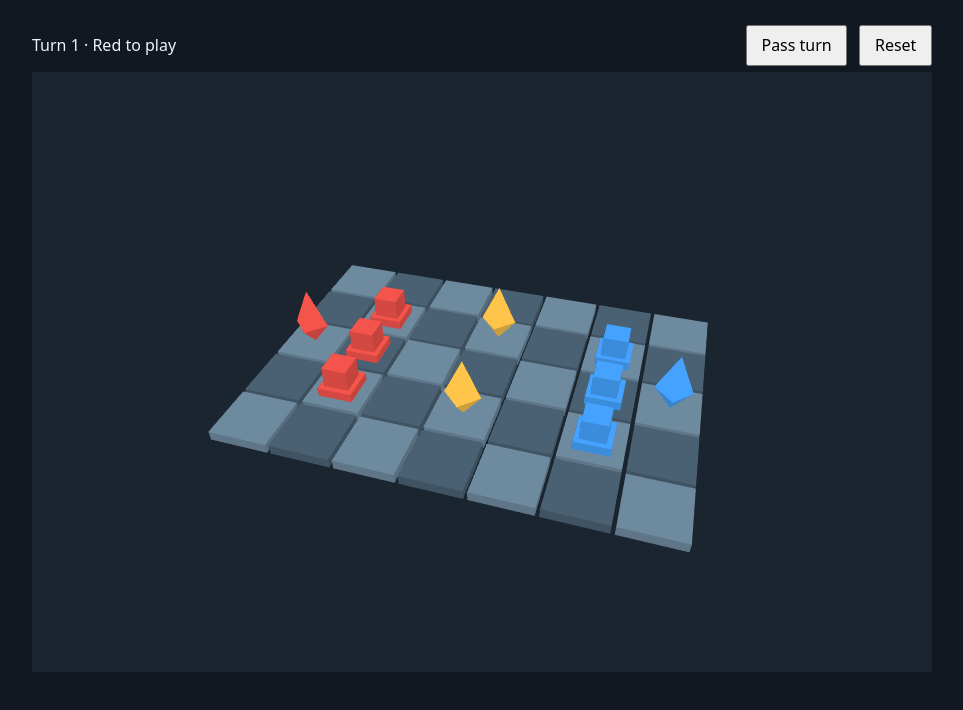
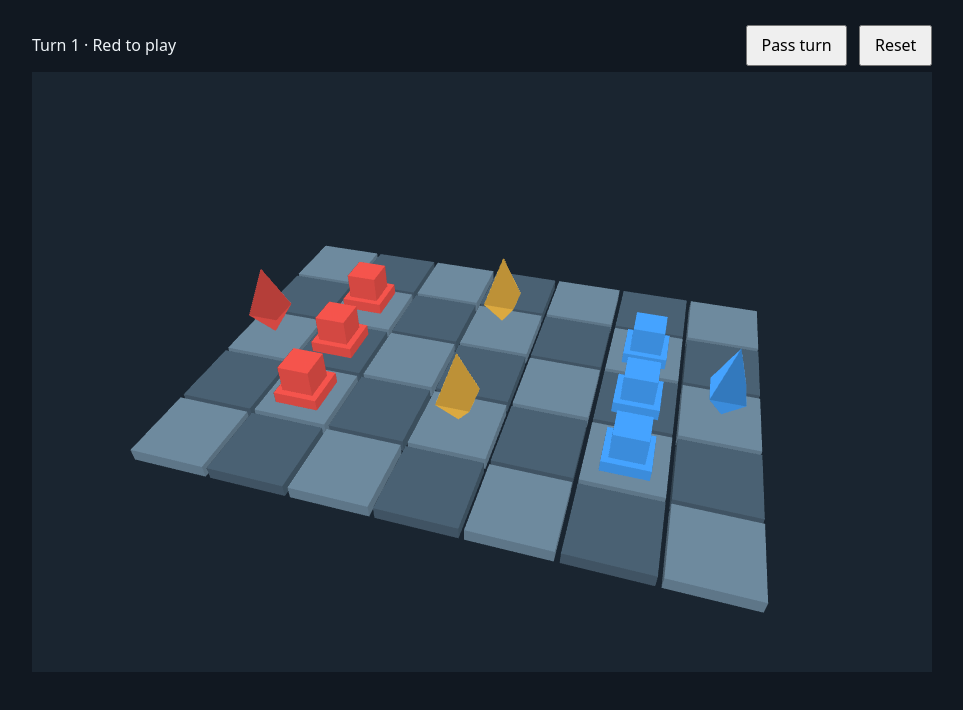
Before and after one commit to asifhaikal/Tactical-Mind, a plain HTML site: page index.html in a window 1280 px wide. Shown: the part 78-788 px from the top of the page, without its empty margins (158-1121 px from the left). Drawn offline with Linux system fonts and the light colour scheme; animation ran at ten frames a second.

Commit message:
add matrix utilities, lookAt/perspective camera, animation loop

```diff
--- a/index.html
+++ b/index.html
@@ -5,6 +5,7 @@
   <meta name="viewport" content="width=device-width, initial-scale=1">
   <title>Tactical Mind 3D</title>
   <link rel="stylesheet" href="style.css">
+  <script src="matrix.js" defer></script>
   <script src="game.js" defer></script>
   <script src="renderer.js" defer></script>
   <script src="main.js" defer></script>
--- a/main.js
+++ b/main.js
@@ -5,28 +5,43 @@ const turnLabel = document.querySelector("#turn");
 const passButton = document.querySelector("#pass");
 const resetButton = document.querySelector("#reset");
 
-try {
-  let game = createGame();
-  const draw = createRenderer(canvas);
-  const render = () => {
-    turnLabel.textContent = `Turn ${game.turn} · ${game.player} to play`;
-    draw(game);
-  };
-
-  render();
-  passButton.disabled = false;
-  resetButton.disabled = false;
-  passButton.addEventListener("click", () => {
-    passTurn(game);
-    render();
-  });
-  resetButton.addEventListener("click", () => {
-    game = createGame();
-    render();
-  });
-  window.addEventListener("resize", render);
-} catch (error) {
+function showError(error) {
   const message = document.querySelector("#error");
   message.hidden = false;
   message.textContent = `Could not start Tactical Mind 3D. ${error.message}`;
 }
+
+try {
+  let game = createGame();
+  const draw = createRenderer(canvas);
+  const updateLabel = () => {
+    turnLabel.textContent = `Turn ${game.turn} · ${game.player} to play`;
+  };
+
+  passButton.addEventListener("click", () => {
+    passTurn(game);
+    updateLabel();
+  });
+  resetButton.addEventListener("click", () => {
+    game = createGame();
+    updateLabel();
+  });
+
+  // Animation loop: redraws every frame, so resizing is handled here too.
+  const frame = now => {
+    try {
+      draw(game, now / 1000);
+      requestAnimationFrame(frame);
+    } catch (error) {
+      showError(error);
+    }
+  };
+
+  updateLabel();
+  draw(game, performance.now() / 1000);
+  passButton.disabled = false;
+  resetButton.disabled = false;
+  requestAnimationFrame(frame);
+} catch (error) {
+  showError(error);
+}
--- /dev/null
+++ b/matrix.js
@@ -0,0 +1,99 @@
+"use strict";
+
+// Small 4 × 4 matrix library. Matrices are column-major Float32Arrays,
+// the layout gl.uniformMatrix4fv expects with transpose = false.
+
+function identity() {
+  const m = new Float32Array(16);
+  m[0] = m[5] = m[10] = m[15] = 1;
+  return m;
+}
+
+// Returns a · b, so mult(view, model) applies model first.
+function mult(a, b) {
+  const out = new Float32Array(16);
+  for (let col = 0; col < 4; col += 1) {
+    for (let row = 0; row < 4; row += 1) {
+      let sum = 0;
+      for (let k = 0; k < 4; k += 1) sum += a[k * 4 + row] * b[col * 4 + k];
+      out[col * 4 + row] = sum;
+    }
+  }
+  return out;
+}
+
+function translate(x, y, z) {
+  const m = identity();
+  m[12] = x;
+  m[13] = y;
+  m[14] = z;
+  return m;
+}
+
+function scale(x, y, z) {
+  const m = identity();
+  m[0] = x;
+  m[5] = y;
+  m[10] = z;
+  return m;
+}
+
+function rotateY(degrees) {
+  const r = degrees * Math.PI / 180;
+  const c = Math.cos(r);
+  const s = Math.sin(r);
+  const m = identity();
+  m[0] = c;
+  m[2] = -s;
+  m[8] = s;
+  m[10] = c;
+  return m;
+}
+
+function subtract(a, b) { return [a[0] - b[0], a[1] - b[1], a[2] - b[2]]; }
+function dot(a, b) { return a[0] * b[0] + a[1] * b[1] + a[2] * b[2]; }
+function cross(a, b) {
+  return [a[1] * b[2] - a[2] * b[1], a[2] * b[0] - a[0] * b[2], a[0] * b[1] - a[1] * b[0]];
+}
+function normalize(v) {
+  const length = Math.hypot(v[0], v[1], v[2]);
+  return [v[0] / length, v[1] / length, v[2] / length];
+}
+
+// View matrix for a camera at eye, looking at the point at.
+function lookAt(eye, at, up) {
+  const f = normalize(subtract(at, eye));
+  const s = normalize(cross(f, up));
+  const u = cross(s, f);
+  const m = identity();
+  m[0] = s[0]; m[4] = s[1]; m[8] = s[2];
+  m[1] = u[0]; m[5] = u[1]; m[9] = u[2];
+  m[2] = -f[0]; m[6] = -f[1]; m[10] = -f[2];
+  m[12] = -dot(s, eye);
+  m[13] = -dot(u, eye);
+  m[14] = dot(f, eye);
+  return m;
+}
+
+// fovy in degrees; near and far are positive distances.
+function perspective(fovy, aspect, near, far) {
+  const f = 1 / Math.tan(fovy * Math.PI / 360);
+  const m = new Float32Array(16);
+  m[0] = f / aspect;
+  m[5] = f;
+  m[10] = (far + near) / (near - far);
+  m[11] = -1;
+  m[14] = 2 * far * near / (near - far);
+  return m;
+}
+
+function ortho(left, right, bottom, top, near, far) {
+  const m = identity();
+  m[0] = 2 / (right - left);
+  m[5] = 2 / (top - bottom);
+  m[10] = -2 / (far - near);
+  m[12] = -(right + left) / (right - left);
+  m[13] = -(top + bottom) / (top - bottom);
+  m[14] = -(far + near) / (far - near);
+  return m;
+}
--- a/renderer.js
+++ b/renderer.js
@@ -2,20 +2,15 @@
 
 const vertexSource = `
   attribute vec3 position;
-  attribute vec3 color;
+  attribute vec3 shade;
+  uniform mat4 modelView;
+  uniform mat4 projection;
+  uniform vec3 tint;
   varying vec3 surfaceColor;
-  uniform float aspect;
 
   void main() {
-    // Fixed camera basis pointing toward the board center.
-    vec3 right = vec3(0.958, 0.0, -0.287);
-    vec3 up = vec3(-0.183, 0.770, -0.614);
-    vec3 forward = vec3(-0.221, -0.641, -0.738);
-    float depth = 11.0 + dot(position, forward);
-    gl_Position = vec4(dot(position, right) * 2.25 / max(aspect, 1.0),
-                       dot(position, up) * 2.25 * min(aspect, 1.0),
-                       (31.0 * depth - 60.0) / 29.0, depth);
-    surfaceColor = color;
+    gl_Position = projection * modelView * vec4(position, 1.0);
+    surfaceColor = tint * shade;
   }
 `;
 
@@ -27,6 +22,12 @@ const fragmentSource = `
   }
 `;
 
+const TEAM_COLORS = { Red: [.96, .33, .30], Blue: [.27, .64, 1], Neutral: [1, .77, .29] };
+const TILE_COLORS = [[.43, .54, .62], [.29, .38, .45]];
+
+// Fixed camera above the board's front-right corner, looking at its center.
+const CAMERA = { eye: [1.9, 5.6, 6.5], at: [0, 0, 0], up: [0, 1, 0], fovy: 48, near: 1, far: 30 };
+
 function createShader(gl, type, source) {
   const shader = gl.createShader(type);
   gl.shaderSource(shader, source);
@@ -37,17 +38,18 @@ function createShader(gl, type, source) {
   return shader;
 }
 
-function appendTriangles(vertices, points, faces, color, x, y, z) {
+// Each vertex is a position plus a grey shade; the per-object tint uniform colors it.
+function appendTriangles(vertices, points, faces, x, y, z) {
   faces.forEach((face, index) => {
     const shade = index < 2 ? 1 : 0.68 + 0.06 * (Math.floor(index / 2) % 4);
     for (const vertex of face) {
       const [px, py, pz] = points[vertex];
-      vertices.push(x + px, y + py, z + pz, ...color.map(value => value * shade));
+      vertices.push(x + px, y + py, z + pz, shade, shade, shade);
     }
   });
 }
 
-function appendBox(vertices, x, y, z, halfWidth, height, color) {
+function appendBox(vertices, y, halfWidth, height) {
   const w = halfWidth;
   const points = [
     [-w, height, -w], [w, height, -w], [w, height, w], [-w, height, w],
@@ -57,40 +59,25 @@ function appendBox(vertices, x, y, z, halfWidth, height, color) {
     [0, 1, 2], [0, 2, 3], [0, 4, 5], [0, 5, 1], [1, 5, 6], [1, 6, 2],
     [2, 6, 7], [2, 7, 3], [3, 7, 4], [3, 4, 0], [4, 7, 6], [4, 6, 5],
   ];
-  appendTriangles(vertices, points, faces, color, x, y, z);
+  appendTriangles(vertices, points, faces, 0, y, 0);
 }
 
-function appendCrystal(vertices, x, z, color) {
+function appendCrystal(vertices) {
   const points = [[0, 1, 0], [.29, .36, 0], [0, .36, .29],
     [-.29, .36, 0], [0, .36, -.29], [0, 0, 0]];
   const faces = [[0, 1, 2], [0, 2, 3], [0, 3, 4], [0, 4, 1],
     [5, 2, 1], [5, 3, 2], [5, 4, 3], [5, 1, 4]];
-  appendTriangles(vertices, points, faces, color, x, 0, z);
+  appendTriangles(vertices, points, faces, 0, 0, 0);
 }
 
-function buildBoardGeometry(game) {
+// Meshes are built once in their own local (model) coordinates, centered on the origin.
+function createMesh(gl, build) {
   const vertices = [];
-  const centerX = (BOARD_WIDTH - 1) / 2;
-  const centerZ = (BOARD_DEPTH - 1) / 2;
-  for (let z = 0; z < BOARD_DEPTH; z += 1) {
-    for (let x = 0; x < BOARD_WIDTH; x += 1) {
-      const color = (x + z) % 2 ? [.29, .38, .45] : [.43, .54, .62];
-      appendBox(vertices, x - centerX, -.16, z - centerZ, .47, .16, color);
-    }
-  }
-  const colors = { Red: [.96, .33, .30], Blue: [.27, .64, 1], Neutral: [1, .77, .29] };
-  for (const piece of game.pieces) {
-    const x = piece.x - centerX;
-    const z = piece.z - centerZ;
-    const color = colors[piece.team];
-    if (piece.kind === "crystal") {
-      appendCrystal(vertices, x, z, color);
-    } else {
-      appendBox(vertices, x, 0, z, .28, .15, color);
-      appendBox(vertices, x, .15, z, .20, .35, color);
-    }
-  }
-  return new Float32Array(vertices);
+  build(vertices);
+  const buffer = gl.createBuffer();
+  gl.bindBuffer(gl.ARRAY_BUFFER, buffer);
+  gl.bufferData(gl.ARRAY_BUFFER, new Float32Array(vertices), gl.STATIC_DRAW);
+  return { buffer, count: vertices.length / 6 };
 }
 
 function createRenderer(canvas) {
@@ -105,29 +92,76 @@ function createRenderer(canvas) {
   }
   gl.useProgram(program);
 
-  const buffer = gl.createBuffer();
-  gl.bindBuffer(gl.ARRAY_BUFFER, buffer);
-  for (const [name, offset] of [["position", 0], ["color", 12]]) {
+  const attributes = [["position", 0], ["shade", 12]].map(([name, offset]) => {
     const location = gl.getAttribLocation(program, name);
     gl.enableVertexAttribArray(location);
-    gl.vertexAttribPointer(location, 3, gl.FLOAT, false, 24, offset);
-  }
-  const aspect = gl.getUniformLocation(program, "aspect");
+    return { location, offset };
+  });
+  const uniforms = {
+    modelView: gl.getUniformLocation(program, "modelView"),
+    projection: gl.getUniformLocation(program, "projection"),
+    tint: gl.getUniformLocation(program, "tint"),
+  };
+
+  const meshes = {
+    tile: createMesh(gl, v => appendBox(v, -.16, .47, .16)),
+    pawn: createMesh(gl, v => { appendBox(v, 0, .28, .15); appendBox(v, .15, .20, .35); }),
+    crystal: createMesh(gl, appendCrystal),
+  };
+
   gl.enable(gl.DEPTH_TEST);
   gl.clearColor(.10, .145, .19, 1);
 
-  return function draw(game) {
+  function drawMesh(mesh, modelView, color) {
+    gl.bindBuffer(gl.ARRAY_BUFFER, mesh.buffer);
+    for (const { location, offset } of attributes) {
+      gl.vertexAttribPointer(location, 3, gl.FLOAT, false, 24, offset);
+    }
+    gl.uniformMatrix4fv(uniforms.modelView, false, modelView);
+    gl.uniform3fv(uniforms.tint, color);
+    gl.drawArrays(gl.TRIANGLES, 0, mesh.count);
+  }
+
+  // time is in seconds; it drives the crystal spin and the active team's hover.
+  return function draw(game, time) {
     const pixelRatio = window.devicePixelRatio || 1;
     const width = Math.max(1, Math.round(canvas.clientWidth * pixelRatio));
     const height = Math.max(1, Math.round(canvas.clientHeight * pixelRatio));
     if (canvas.width !== width) canvas.width = width;
     if (canvas.height !== height) canvas.height = height;
+    gl.viewport(0, 0, width, height);
+    gl.clear(gl.COLOR_BUFFER_BIT | gl.DEPTH_BUFFER_BIT);
 
-    const vertices = buildBoardGeometry(game);
-    gl.viewport(0, 0, width, height);
-    gl.uniform1f(aspect, width / height);
-    gl.bufferData(gl.ARRAY_BUFFER, vertices, gl.STATIC_DRAW);
-    gl.clear(gl.COLOR_BUFFER_BIT | gl.DEPTH_BUFFER_BIT);
-    gl.drawArrays(gl.TRIANGLES, 0, vertices.length / 6);
+    const projection = perspective(CAMERA.fovy, width / height, CAMERA.near, CAMERA.far);
+    const view = lookAt(CAMERA.eye, CAMERA.at, CAMERA.up);
+    gl.uniformMatrix4fv(uniforms.projection, false, projection);
+
+    const centerX = (BOARD_WIDTH - 1) / 2;
+    const centerZ = (BOARD_DEPTH - 1) / 2;
+    for (let z = 0; z < BOARD_DEPTH; z += 1) {
+      for (let x = 0; x < BOARD_WIDTH; x += 1) {
+        const model = translate(x - centerX, 0, z - centerZ);
+        drawMesh(meshes.tile, mult(view, model), TILE_COLORS[(x + z) % 2]);
+      }
+    }
+
+    for (const piece of game.pieces) {
+      const x = piece.x - centerX;
+      const z = piece.z - centerZ;
+      const color = TEAM_COLORS[piece.team];
+      let model;
+      if (piece.kind === "crystal") {
+        // Crystals bob and spin: translate · rotateY.
+        const bob = .08 + .06 * Math.sin(time * 2 + piece.x + piece.z);
+        model = mult(translate(x, bob, z), rotateY(time * 45));
+        drawMesh(meshes.crystal, mult(view, model), color);
+      } else {
+        // Pawns of the team to play hover; higher levels are drawn taller.
+        const hover = piece.team === game.player ? .06 + .06 * Math.sin(time * 4 + piece.z) : 0;
+        const height = 1 + .25 * ((piece.level || 1) - 1);
+        model = mult(translate(x, hover, z), scale(1, height, 1));
+        drawMesh(meshes.pawn, mult(view, model), color);
+      }
+    }
   };
 }
```
Also changed, not shown: 2 other files.
